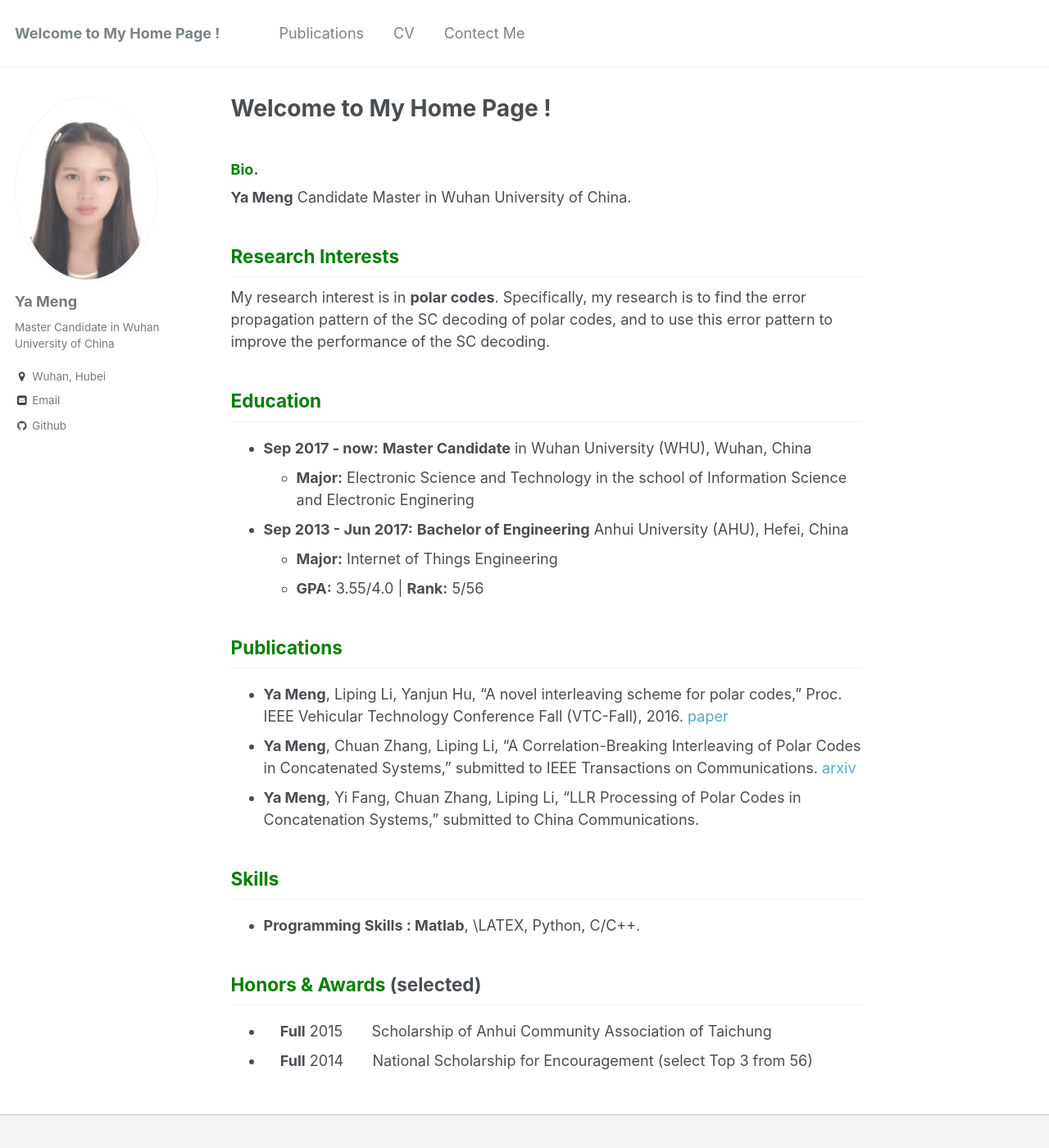
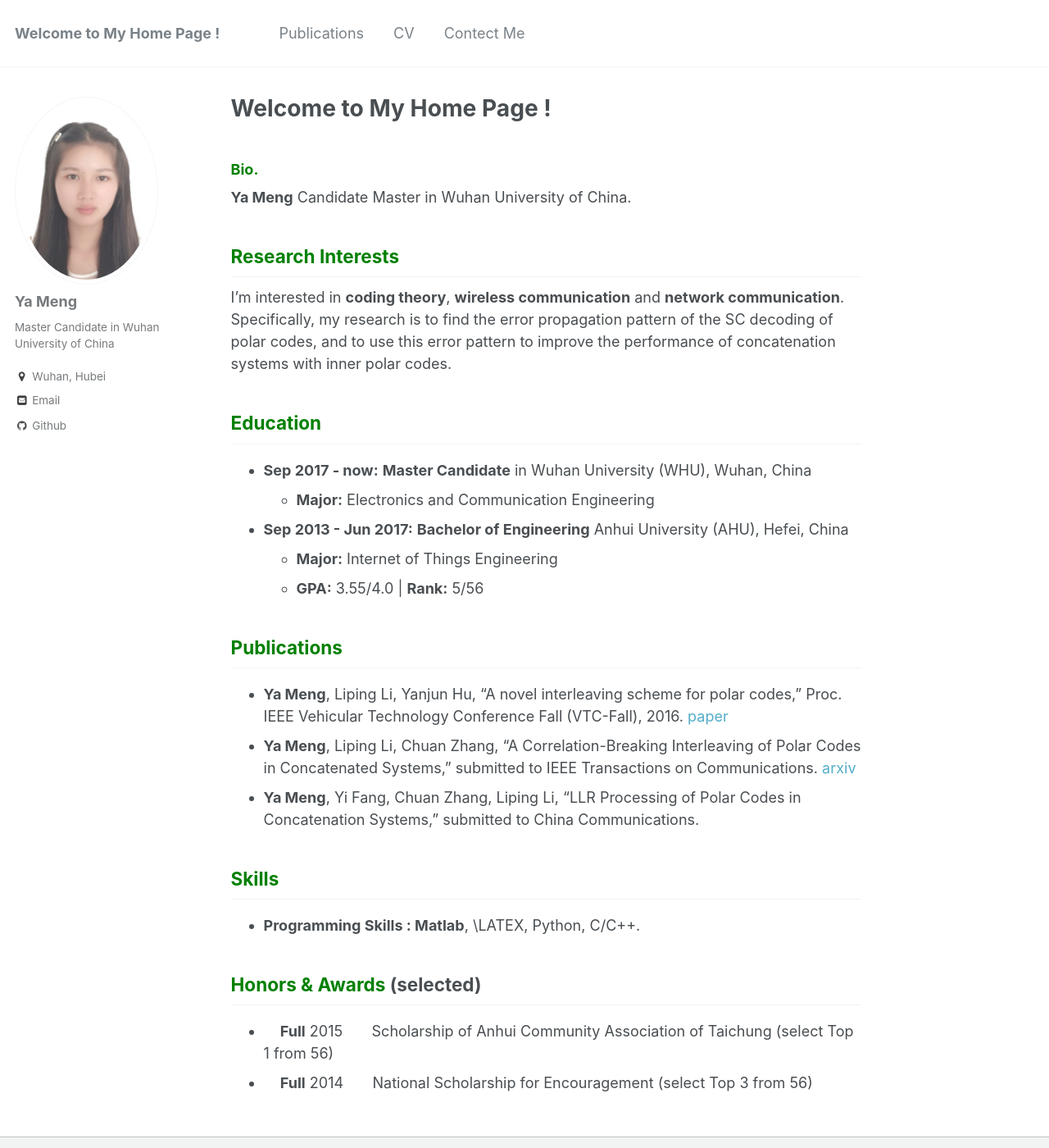
Before and after one commit to mengMia/yameng-ahu.github.io, a Jekyll site: the page built from _pages/about.md, in a window 1280 px wide and 1400 px high. Shown: the whole window at 82% size. Built offline with Jekyll 4.4.1, drawn with Linux system fonts in a browser that asks for light colours.

Commit message:
Update about.md

```diff
--- a/_pages/about.md
+++ b/_pages/about.md
@@ -12,12 +12,11 @@ redirect_from:
 **Ya Meng** Candidate Master in Wuhan University of China.
 
 ## <span style="color: green"> Research Interests </span>
-My research interest is in **polar codes**. Specifically, my research is to find the error propagation pattern of the SC
-decoding of polar codes, and to use this error pattern to improve the performance of the SC decoding.
+I'm interested in **coding theory**, **wireless communication** and **network communication**. Specifically, my research is to find the error propagation pattern of the SC decoding of polar codes, and to use this error pattern to improve the performance of concatenation systems with inner polar codes.
 
 ## <span style="color: green"> Education </span>
 * **Sep 2017 - now:** **Master Candidate** in Wuhan University (WHU), Wuhan, China
-  - **Major:**  Electronic Science and Technology in the school of Information Science and Electronic Enginering
+  - **Major:**  Electronics and Communication Engineering
 
 * **Sep 2013 - Jun 2017:** **Bachelor of Engineering** Anhui University (AHU), Hefei, China
   - **Major:**  Internet of Things Engineering
@@ -26,7 +25,7 @@ decoding of polar codes, and to use this error pattern to improve the performanc
 ## <span style="color: green"> Publications </span>
 * **Ya Meng**, Liping Li, Yanjun Hu, “A novel interleaving scheme for polar codes,” Proc. IEEE Vehicular
 Technology Conference Fall (VTC-Fall), 2016. [paper](https://ieeexplore.ieee.org/stamp/stamp.jsp?tp=&arnumber=7880865)
-* **Ya Meng**, Chuan Zhang, Liping Li, “A Correlation-Breaking Interleaving of Polar Codes in
+* **Ya Meng**, Liping Li, Chuan Zhang, “A Correlation-Breaking Interleaving of Polar Codes in
 Concatenated Systems,” submitted to IEEE Transactions on Communications. [arxiv](https://arxiv.org/pdf/1702.05202v2.pdf
 )
 * **Ya Meng**, Yi Fang, Chuan Zhang, Liping Li, “LLR Processing of Polar Codes in Concatenation
@@ -36,5 +35,5 @@ Systems,” submitted to China Communications.
 * **Programming Skills : Matlab**, \LATEX, Python, C/C++.
 
 ## <span style="color: green"> Honors & Awards </span>(selected)
-*  &nbsp; &nbsp; **Full** 2015  &nbsp; &nbsp; &nbsp; Scholarship of Anhui Community Association of Taichung
+*  &nbsp; &nbsp; **Full** 2015  &nbsp; &nbsp; &nbsp; Scholarship of Anhui Community Association of Taichung  (select Top 1 from 56)
 *  &nbsp; &nbsp; **Full** 2014  &nbsp; &nbsp; &nbsp; National Scholarship for Encouragement (select Top 3 from 56)
```
